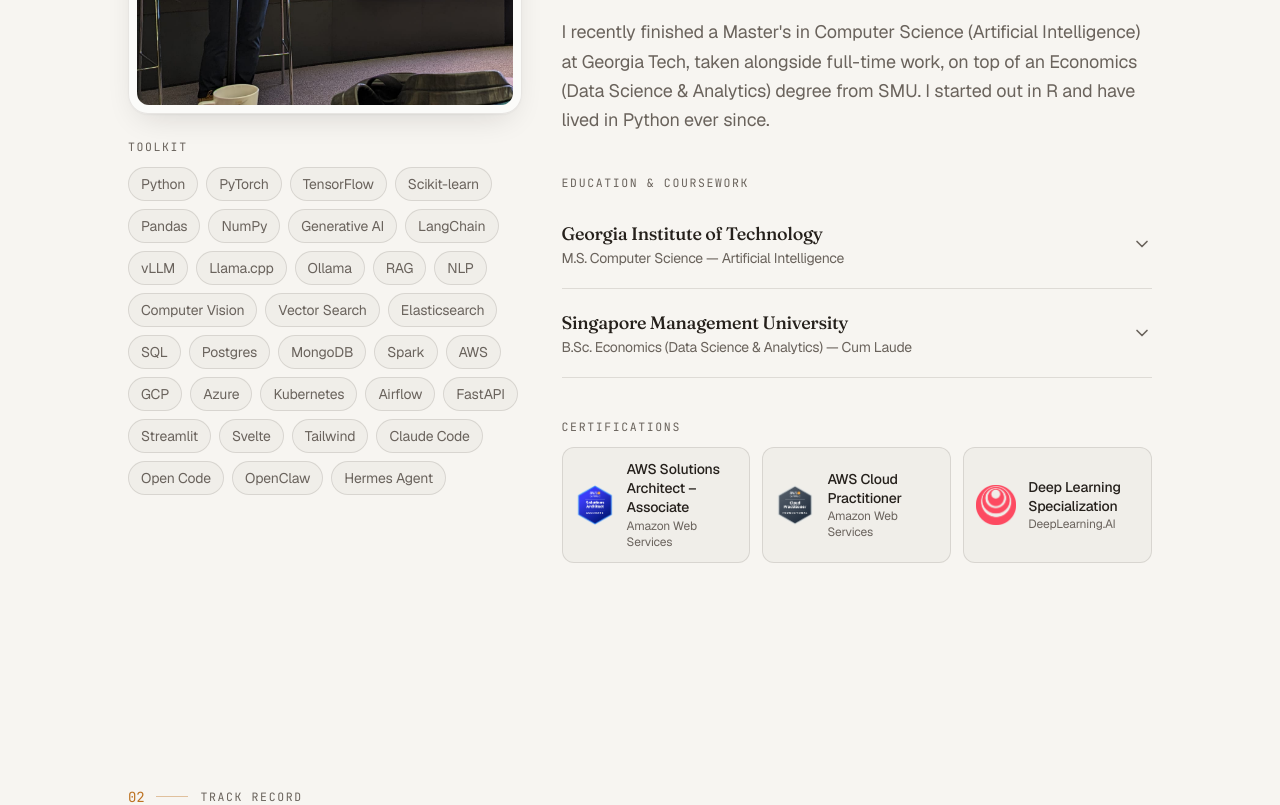
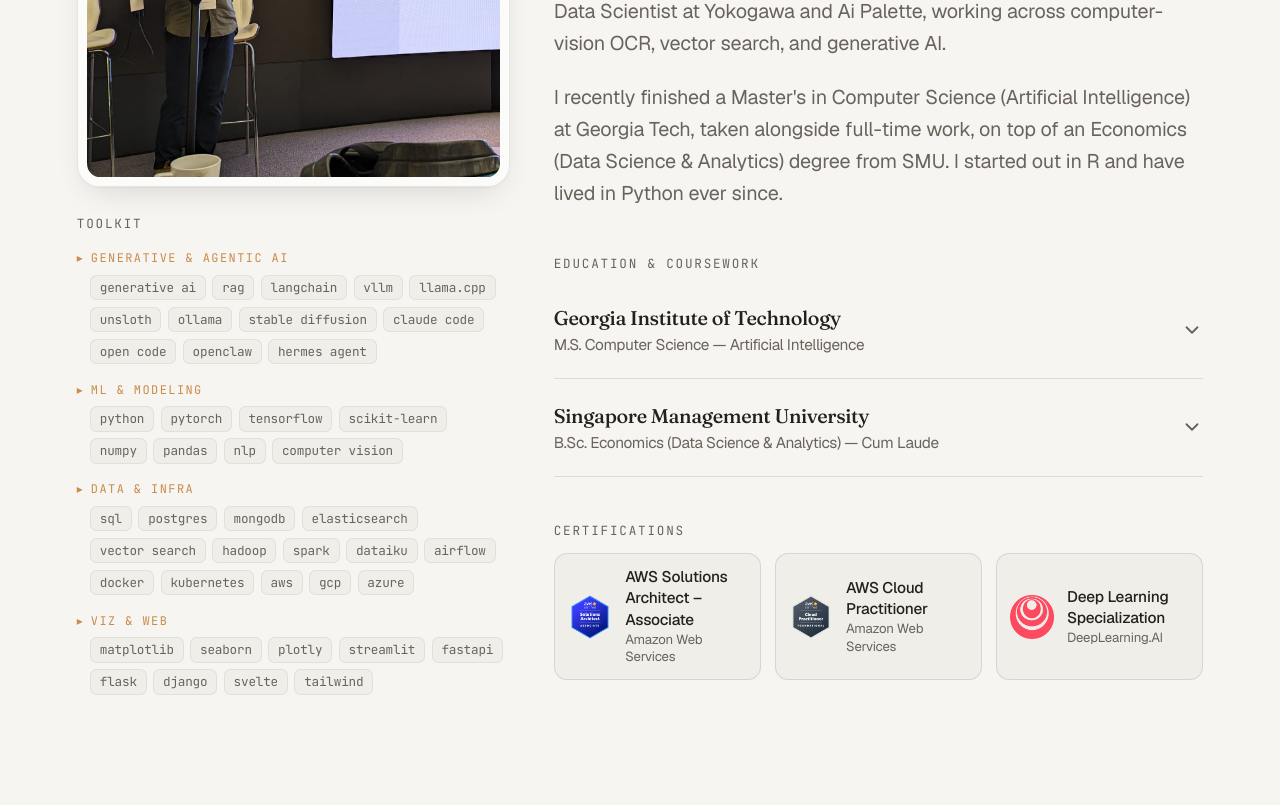
Before and after one commit to junmingg/portfolio, a React (Vite) app: page / in a window 1280 px wide. Shown: the part 1420-2225 px from the top of the page. Built offline with nearby package versions, Linux system fonts and the light colour scheme.

Commit message:
feat: refine toolkit, fluid scaling, and button typography

```diff
--- a/src/components/About.tsx
+++ b/src/components/About.tsx
@@ -1,6 +1,6 @@
 import portrait from "@/assets/GoogleTrailblazersPic.jpg";
 import { site } from "@/data/site";
-import { schools, skills, certifications } from "@/data/education";
+import { schools, skillGroups, certifications } from "@/data/education";
 import { SectionHeading } from "./SectionHeading";
 import { Reveal } from "./Reveal";
 import { GlassCard } from "./GlassCard";
@@ -30,15 +30,25 @@
               </GlassCard>
 
               <div className="mt-6">
-                <p className="text-mono-label mb-3">Toolkit</p>
-                <div className="flex flex-wrap gap-2">
-                  {skills.map((s) => (
-                    <span
-                      key={s}
-                      className="rounded-full border border-border bg-foreground/[0.03] px-3 py-1.5 text-sm text-muted-foreground transition-colors hover:border-accent/40 hover:text-foreground"
-                    >
-                      {s}
-                    </span>
+                <p className="text-mono-label mb-4">Toolkit</p>
+                <div className="space-y-4">
+                  {skillGroups.map((group) => (
+                    <div key={group.label}>
+                      <p className="mb-1.5 flex items-center gap-1.5 font-mono text-[0.68rem] uppercase tracking-[0.12em] text-accent/80">
+                        <span aria-hidden>▸</span>
+                        {group.label}
+                      </p>
+                      <div className="flex flex-wrap gap-1.5 pl-3">
+                        {group.items.map((item) => (
+                          <span
+                            key={item}
+                            className="rounded-md border border-border/60 bg-foreground/[0.03] px-2 py-0.5 font-mono text-[0.72rem] lowercase text-muted-foreground transition-colors hover:border-accent/40 hover:text-foreground"
+                          >
+                            {item}
+                          </span>
+                        ))}
+                      </div>
+                    </div>
                   ))}
                 </div>
               </div>
--- a/src/components/Contact.tsx
+++ b/src/components/Contact.tsx
@@ -26,7 +26,7 @@
             </p>
 
             <div className="mt-10 flex flex-wrap items-center justify-center gap-3">
-              <Button asChild size="lg">
+              <Button asChild size="lg" className="tracking-tight">
                 <a href={`mailto:${site.email}`}>
                   <Mail className="size-4" />
                   {site.email}
--- a/src/components/Navbar.tsx
+++ b/src/components/Navbar.tsx
@@ -95,7 +95,11 @@
         </div>
 
         <div className="flex items-center gap-2">
-          <Button asChild size="sm" className="hidden md:mr-2 md:inline-flex">
+          <Button
+            asChild
+            size="sm"
+            className="hidden tracking-wide md:mr-2 md:inline-flex"
+          >
             <a href={site.resume} target="_blank" rel="noopener noreferrer">
               Resume <FileDown className="size-4" />
             </a>
@@ -160,7 +164,7 @@
                           </a>
                         );
                       })}
-                      <Button asChild size="lg" className="mt-auto">
+                      <Button asChild size="lg" className="mt-auto tracking-wide">
                         <a
                           href={site.resume}
                           target="_blank"
--- a/src/components/ui/button.tsx
+++ b/src/components/ui/button.tsx
@@ -4,7 +4,7 @@
 import { cn } from "@/lib/utils";
 
 const buttonVariants = cva(
-  "inline-flex items-center justify-center gap-2 whitespace-nowrap rounded-full text-sm font-medium transition-all duration-300 focus-visible:outline-none focus-visible:ring-2 focus-visible:ring-accent focus-visible:ring-offset-2 focus-visible:ring-offset-background disabled:pointer-events-none disabled:opacity-50 [&_svg]:size-4 [&_svg]:shrink-0",
+  "inline-flex items-center justify-center gap-2 whitespace-nowrap rounded-full font-mono text-sm font-medium transition-all duration-300 focus-visible:outline-none focus-visible:ring-2 focus-visible:ring-accent focus-visible:ring-offset-2 focus-visible:ring-offset-background disabled:pointer-events-none disabled:opacity-50 [&_svg]:size-4 [&_svg]:shrink-0",
   {
     variants: {
       variant: {
--- a/src/data/education.ts
+++ b/src/data/education.ts
@@ -76,38 +76,79 @@
   },
 ];
 
-export const skills: string[] = [
+export type SkillGroup = {
+  /** Lowercase label, rendered as a mono eyebrow in the toolkit manifest. */
+  label: string;
+  items: string[];
+};
+
+/**
+ * Technical toolkit, grouped by theme and rendered as a "stack manifest"
+ * in the About sidebar. Front-loads the generative/agentic AI stack, then
+ * ML core, data & infrastructure, and finally visualization + web.
+ */
+export const skillGroups: SkillGroup[] = [
+  {
+    label: "generative & agentic ai",
+    items: [
+      "Generative AI",
+      "RAG",
+      "LangChain",
+      "vLLM",
+      "llama.cpp",
+      "Unsloth",
+      "Ollama",
+      "Stable Diffusion",
+      "Claude Code",
+      "Open Code",
+      "OpenClaw",
+      "Hermes Agent",
+    ],
+  },
+  {
+    label: "ml & modeling",
+    items: [
       "Python",
       "PyTorch",
       "TensorFlow",
       "Scikit-learn",
+      "NumPy",
       "Pandas",
-  "NumPy",
-  "Generative AI",
-  "LangChain",
-  "vLLM",
-  "Llama.cpp",
-  "Ollama",
-  "RAG",
       "NLP",
       "Computer Vision",
-  "Vector Search",
-  "Elasticsearch",
+    ],
+  },
+  {
+    label: "data & infra",
+    items: [
       "SQL",
       "Postgres",
       "MongoDB",
+      "Elasticsearch",
+      "Vector Search",
+      "Hadoop",
       "Spark",
+      "Dataiku",
+      "Airflow",
+      "Docker",
+      "Kubernetes",
       "AWS",
       "GCP",
       "Azure",
-  "Kubernetes",
-  "Airflow",
+    ],
+  },
+  {
+    label: "viz & web",
+    items: [
+      "Matplotlib",
+      "Seaborn",
+      "Plotly",
+      "Streamlit",
       "FastAPI",
-  "Streamlit",
+      "Flask",
+      "Django",
       "Svelte",
       "Tailwind",
-  "Claude Code",
-  "Open Code",
-  "OpenClaw",
-  "Hermes Agent",
+    ],
+  },
 ];
--- a/src/index.css
+++ b/src/index.css
@@ -89,6 +89,16 @@
     scroll-behavior: smooth;
     -webkit-font-smoothing: antialiased;
     text-rendering: optimizeLegibility;
+    /*
+      Fluid root scale. The whole layout is rem-based (type, spacing, radius,
+      and the max-w-* content columns), so scaling the root font-size scales
+      everything together. Holds a 16px baseline through phone / laptop /
+      1080p widths, then grows gently on larger monitors (1440p and up) so the
+      UI doesn't shrink into a big screen. Capped so ultrawide / 4K doesn't
+      over-scale. Anchored: ~17.6px at 1920w, ~20.3px at 2560w (a uniform 10%
+      bump over the 16/18.5px baseline).
+    */
+    font-size: clamp(17.6px, 0.429vw + 9.35px, 22px);
   }
 
   body {
```
Also changed, not shown: 1 other file (tests, documents, lock files or other folders). Lines whose indentation alone changed are shown as unchanged.
